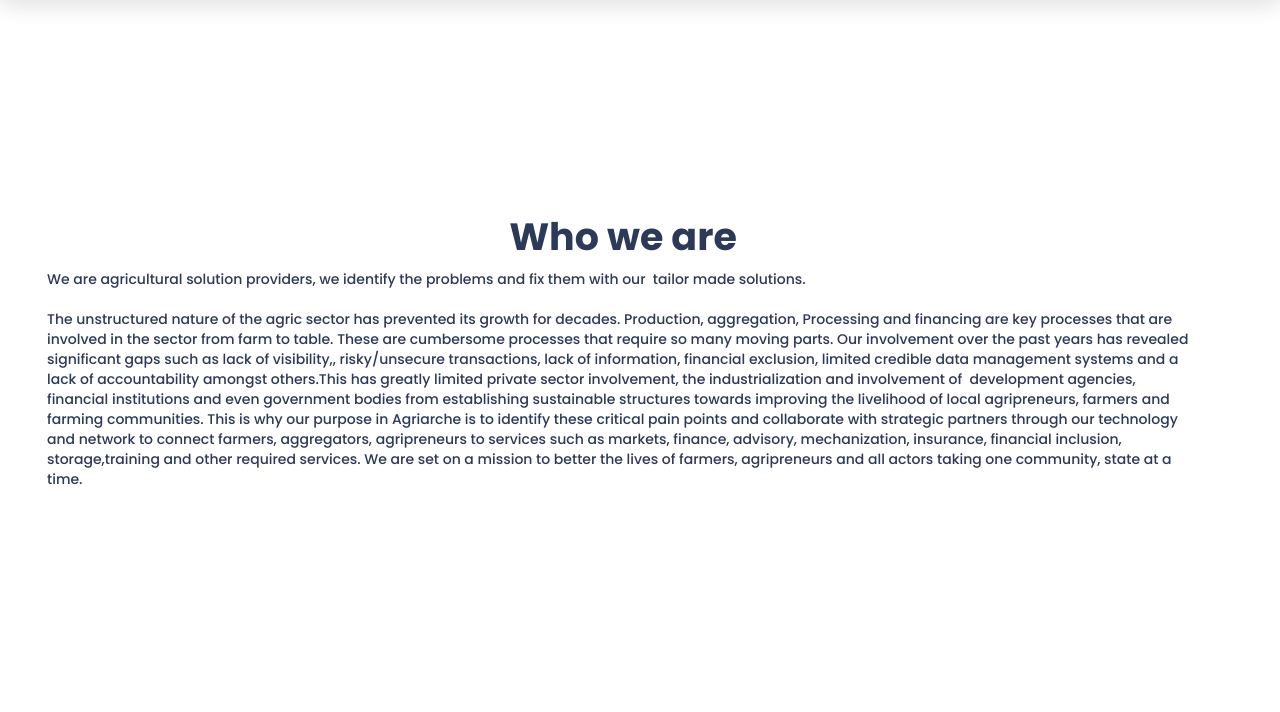
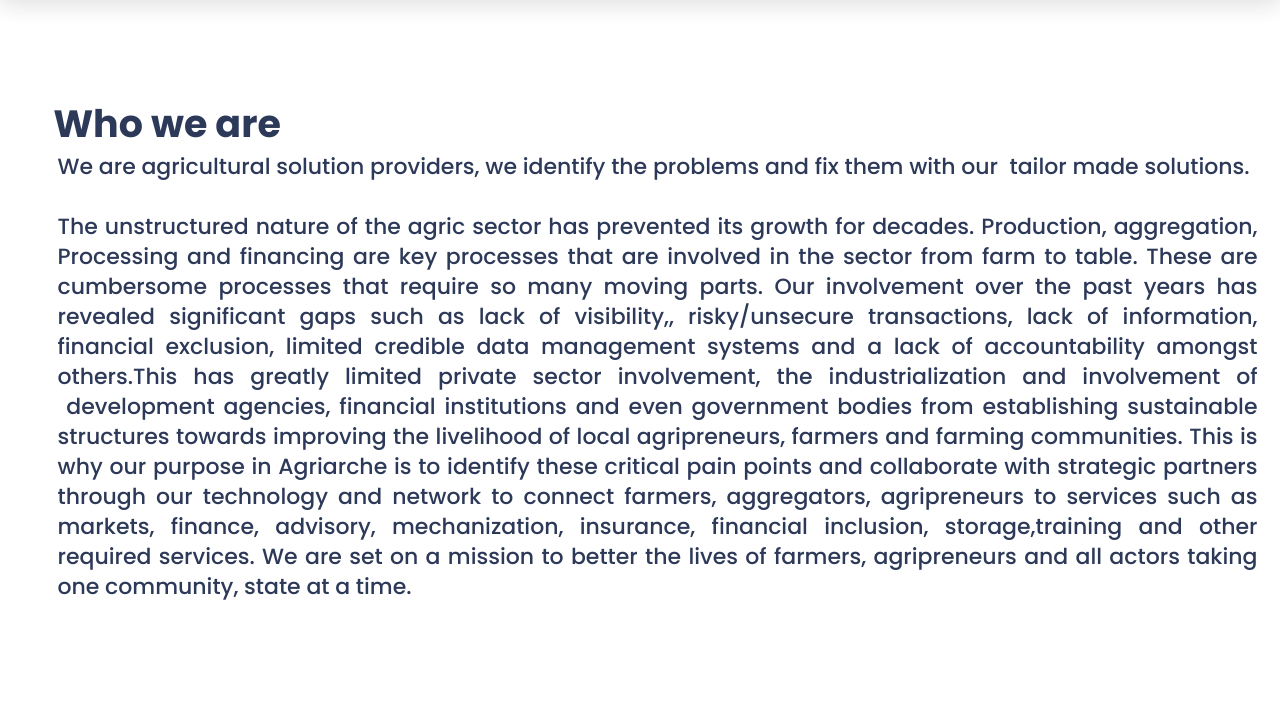
Before and after one commit to 9inelife/agriache, a plain HTML site: page our-team.html in a window 1280 px wide. Shown: the part 88-800 px from the top of the page. Drawn offline with nearby package versions, Linux system fonts and the light colour scheme; a script that the page names is missing.

Commit message:
Update our-team.html

```diff
--- a/our-team.html
+++ b/our-team.html
@@ -35,10 +35,10 @@
      </div>
      <div class="menu-btn"></div>
      </header>
-  <div class="section clip wf-section">
-    <div class="wrper"></div><br><br>
-    <h1 class="heading15">Who we are</h1>
-    <p class="paragraph10">We are agricultural solution providers, we identify the problems and fix them with our  tailor made solutions.<br><br>The unstructured nature of the agric sector has prevented its growth for decades. Production, aggregation, Processing and financing are key processes that are involved in the sector from farm to table. These are cumbersome processes that require so many moving parts. Our involvement over the past years has revealed significant gaps such as lack of visibility,, risky/unsecure transactions, lack of information, financial exclusion, limited credible data management systems and a lack of accountability amongst others.This has greatly limited private sector involvement, the industrialization and involvement of  development agencies, financial institutions and even government bodies from establishing sustainable structures towards improving the livelihood of local agripreneurs, farmers and farming communities. This is why our purpose in Agriarche is to identify these critical pain points and collaborate with strategic partners through our technology and network to connect farmers, aggregators, agripreneurs to services such as markets, finance, advisory, mechanization, insurance, financial inclusion, storage,training and other required services. We are set on a mission to better the lives of farmers, agripreneurs and all actors taking one community, state at a time. </p>
+  <div class="section cli wf-sectio">
+    <div class="wrapper"></div><br><br>
+    <h1 class="heading-15">Who we are</h1>
+    <p class="paragraph-10">We are agricultural solution providers, we identify the problems and fix them with our  tailor made solutions.<br><br>The unstructured nature of the agric sector has prevented its growth for decades. Production, aggregation, Processing and financing are key processes that are involved in the sector from farm to table. These are cumbersome processes that require so many moving parts. Our involvement over the past years has revealed significant gaps such as lack of visibility,, risky/unsecure transactions, lack of information, financial exclusion, limited credible data management systems and a lack of accountability amongst others.This has greatly limited private sector involvement, the industrialization and involvement of  development agencies, financial institutions and even government bodies from establishing sustainable structures towards improving the livelihood of local agripreneurs, farmers and farming communities. This is why our purpose in Agriarche is to identify these critical pain points and collaborate with strategic partners through our technology and network to connect farmers, aggregators, agripreneurs to services such as markets, finance, advisory, mechanization, insurance, financial inclusion, storage,training and other required services. We are set on a mission to better the lives of farmers, agripreneurs and all actors taking one community, state at a time. </p>
   </div>
   <div data-w-id="8c2988b1-830e-f151-280f-28323639caa9" class="sticky-container">
     <div class="sticky-wrap">
```
